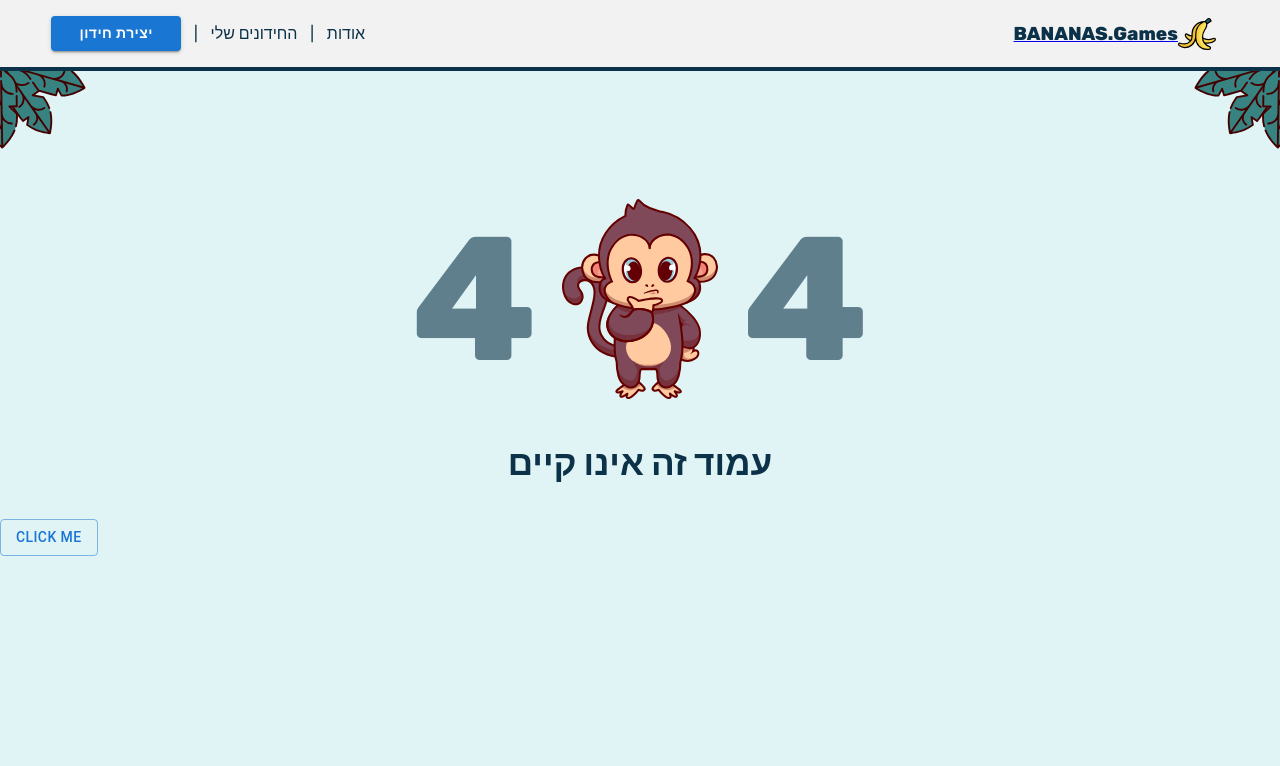
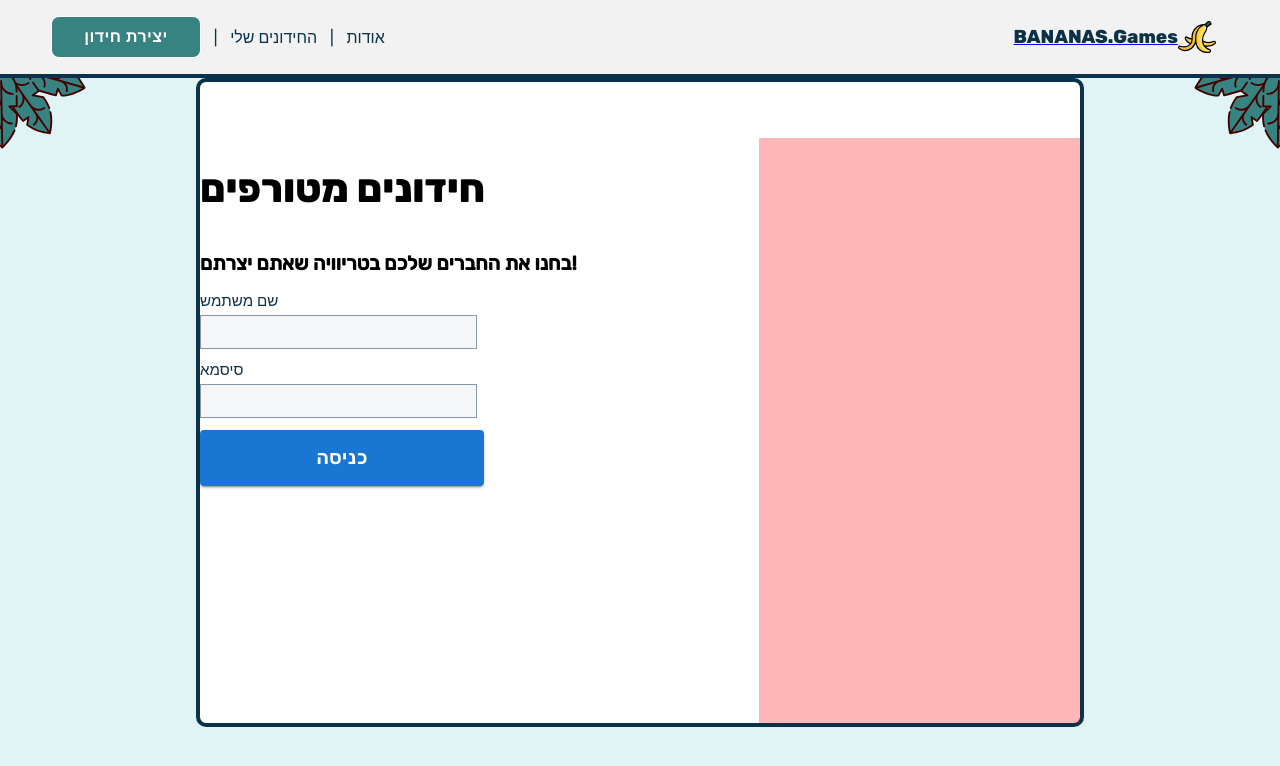
Before and after one commit to ZivFisher/TriviaGame, a React (Create React App) app in the folder client/: page /login in a window 1280 px wide. Shown: the top 766 px of the page. Built offline with nearby package versions, Linux system fonts and the light colour scheme; the HTML template or start-up script is replaced by a standard one; a web font is replaced by a local one.

Commit message:
G4 81 fixing issues (#13)
* G4-77 merge

* merge

* G4-81 fixed Main style

* G4-81 fixed Main style

* G4-81 removed header button style attribute

```diff
--- a/client/src/App.tsx
+++ b/client/src/App.tsx
@@ -1,10 +1,10 @@
-import React from 'react';
 import { Route, Routes } from 'react-router-dom';
 import { Loading } from './pages/loading/Loading';
 import { NotFoundContent } from './pages/not-found/NotFound';
 import { CreateQuiz } from './pages/CreateQuiz';
 import { HomePage } from './pages/home-page/HomePage';
 import { Main } from './pages/main/Main';
+import { Login } from './components/login/Login';
 import './App.scss';
 
 
@@ -17,6 +17,7 @@ function App() {
           <Route path='/loading' element={<Loading />}></Route>
           <Route path='/create-quiz' element={<CreateQuiz />}></Route>
           <Route path='home-page' element={<HomePage />}></Route>
+          <Route path='login' element={<Login />}></Route>
           <Route path='/*' element={<NotFoundContent />}></Route>
         </Route>
       </Routes>
--- a/client/src/components/CreateQuizButton.tsx
+++ b/client/src/components/CreateQuizButton.tsx
@@ -12,6 +12,7 @@ const CustomButton = styled(Button)({
     lineHeight: 1.5,
     backgroundColor: '#378381',
     fontWeight: 'bold',
+    textDecoration: 'none',
     '&:hover': {
         backgroundColor: '#0069d9',
         borderColor: '#0062cc',
--- a/client/src/components/header/Header.scss
+++ b/client/src/components/header/Header.scss
@@ -46,4 +46,8 @@
       }
     }
   }
+
+  .create-quiz-btn {
+    text-decoration: none;
+  }
 }
--- a/client/src/components/header/Header.tsx
+++ b/client/src/components/header/Header.tsx
@@ -3,8 +3,7 @@ import { Link } from 'react-router-dom'
 import CreateQuizButton from '../CreateQuizButton'
 import './Header.scss'
 
-export
-  const Header: React.FC = () => {
+export const Header: React.FC = () => {
   return (
     <header className="pc-header">
       <nav className="header-nav">
@@ -17,7 +16,7 @@ export
       <Link to='/'>
         <div className="header-logo">
           <h3 className="header-title">BANANAS.Games</h3>
-            <img src="./svg/Banana.svg" alt="BANANAS.Games" />
+          <img src="./svg/Layer32.svg" alt="BANANAS.Games" />
         </div>
       </Link>
     </header>
--- /dev/null
+++ b/client/src/components/login/Login.scss
@@ -0,0 +1,56 @@
+@import '../../Variables.scss';
+
+.login-container {
+    @include main-content;
+    position: relative;
+    height: 73.15vh;
+    display: flex;
+    flex-direction: row;
+    padding-top: 7vh;
+
+    .left-side {
+        background-color: rgba(255, 0, 0, 0.283);
+        flex: 2;
+    }
+
+    .right-side {
+        flex: 3;
+        padding-right: 6.04vw;
+
+        h1 {
+            font-size: 2.487rem;
+            margin-bottom: 5vh;
+            font-family: $Rubik-extra-bold-800;
+        }
+
+        h2 {
+            font-size: 1.225rem;
+            font-family: $Rubik-medium-500;
+
+        }
+    }
+
+    form {
+        label {
+            color: $dark-color;
+            font-size: 0.95rem;
+        }
+
+        input {
+            background-color: $input-background-color;
+            border: 0.2px solid $border-color;
+            width: 21.2vw;
+            height: 3.8vh;
+            margin-top: 0.6vh;
+            margin-bottom: 1.4vh;
+        }
+
+        Button {
+            width: 22.2vw;
+            height: 7vh;
+            font-weight: bold;
+            font-family: $Rubik-semi-bold-600;
+            font-size: 1.2rem;
+        }
+    }
+}
--- /dev/null
+++ b/client/src/components/login/Login.tsx
@@ -0,0 +1,45 @@
+import { Button } from '@mui/material';
+import React, { FC } from 'react'
+import './Login.scss';
+
+export const Login: FC = () => {
+    return (
+        <div className='login-container'>
+            <div className="right-side">
+                <h1>חידונים מטורפים</h1>
+                <h2>בחנו את החברים שלכם בטריוויה שאתם יצרתם!</h2>
+
+                <form>
+                    <label htmlFor="username">שם משתמש
+                        <br />
+                        <input
+                            type="text"
+                            id="username"
+                            name="username"
+                        // value={username}
+                        // onChange={handleChange}
+                        />
+                    </label>
+                    <br />
+                    <label htmlFor="password">סיסמא
+                        <br />
+                        <input
+                            type="password"
+                            id="password"
+                            name="password"
+                        // value={password}
+                        // onChange={handleChange}
+                        />
+                    </label>
+                    <br />
+                    <Button
+                        variant="contained"
+                    >
+                        כניסה
+                    </Button>
+                </form>
+            </div>
+            <div className="left-side"></div>
+        </div>
+    )
+}
--- a/client/src/pages/main/Main.scss
+++ b/client/src/pages/main/Main.scss
@@ -1,4 +1,4 @@
-.main {
+.main-area {
   height: 100vh;
 
   .left-leaf {
@@ -16,8 +16,10 @@
     width: 130px;
   }
 
-  .content {
+  .main-content {
     position: relative;
     top: 0;
+    display: flex;
+    justify-content: center;
   }
 }
--- a/client/src/pages/main/Main.tsx
+++ b/client/src/pages/main/Main.tsx
@@ -1,35 +1,27 @@
-import { Button } from '@mui/material'
+import { useMediaQuery } from '@mui/material'
 import React from 'react'
 import { Outlet } from 'react-router-dom'
-import { AlertDialog } from '../../components/alert-dialog/AlertDialog'
-import { ComputerHeader } from '../../components/computer-header/ComputerHeader'
+import { Header } from '../../components/header/Header'
 import './Main.scss'
 
 export const Main: React.FC = () => {
-
-    const handleConfirm = () => {
-        console.log('click')
-    }
+    const isSmallScreen: boolean = useMediaQuery('(max-width: 600px)');
 
     return (
-        <div className='main'>
-            <ComputerHeader />
-            <img className='right-leaf' src='./svg/Group565.svg' alt='' />
-            <img className='left-leaf' src='./svg/Group924.svg' alt='' />
-            <div className="content">
-                <Outlet />
-                <AlertDialog
-                    question='הקישור הועתק'
-                    description='מצויין! עכשיו אתה יכול לשתף את החידון שלך עם חברים'
-                    onConfirm={handleConfirm}
-                    showCancelButton={true}
-                    triggerButton={(onClick) =>
-                        <Button
-                            variant="outlined"
-                            onClick={onClick}>Click me
-                        </Button>}
-                />
-            </div>
+        <div className='main-area'>
+            {isSmallScreen ? <>
+                <div className="main-content">
+                    <Outlet />
+                </div>
+            </> : <>
+                <Header />
+                <img className='right-leaf' src='./svg/Group565.svg' alt='' />
+                <img className='left-leaf' src='./svg/Group924.svg' alt='' />
+                <div className="main-content">
+                    <Outlet />
+
+                </div>
+            </>}
         </div>
     )
 }
```
Lines whose indentation alone changed are shown as unchanged.
